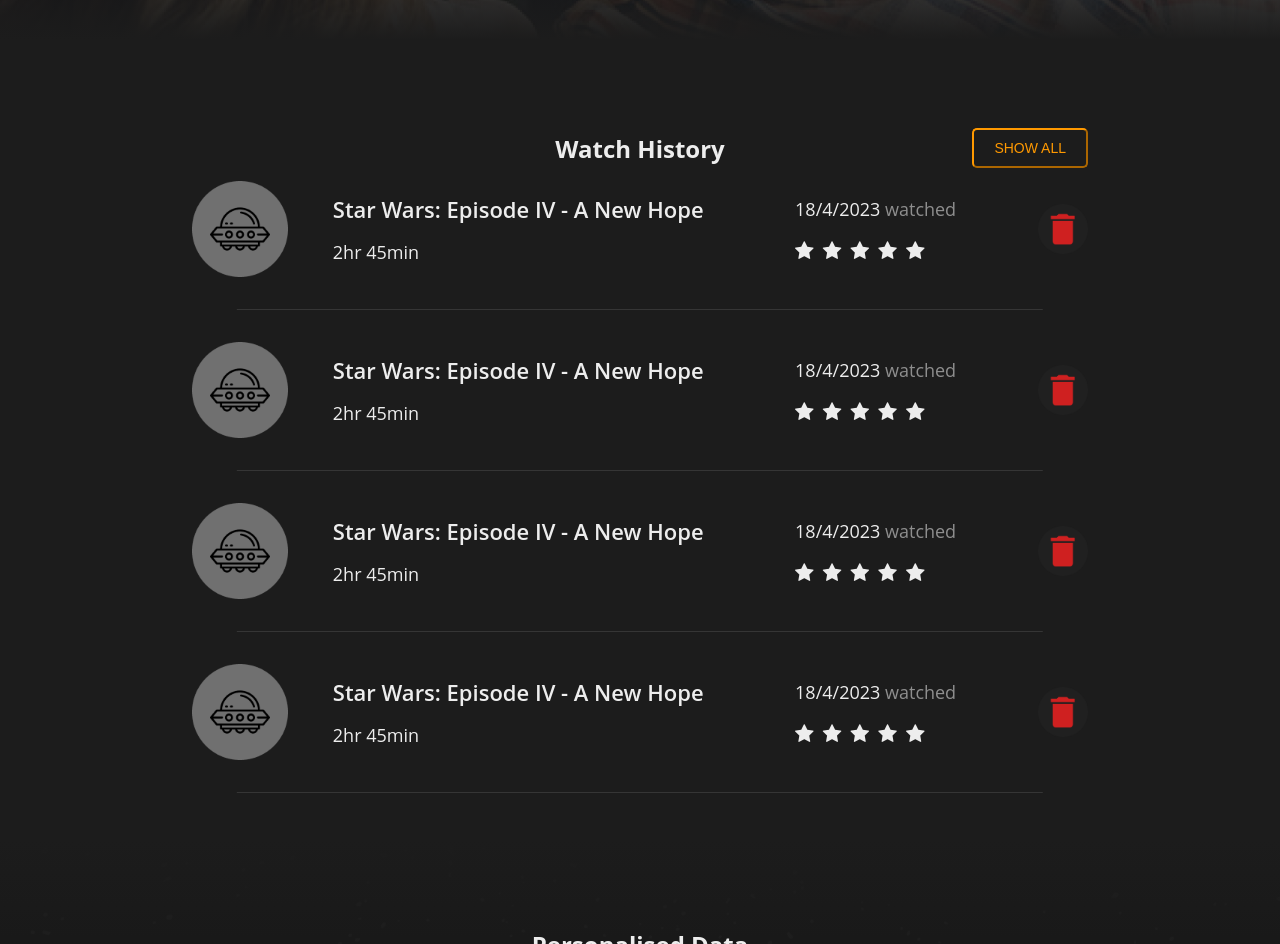
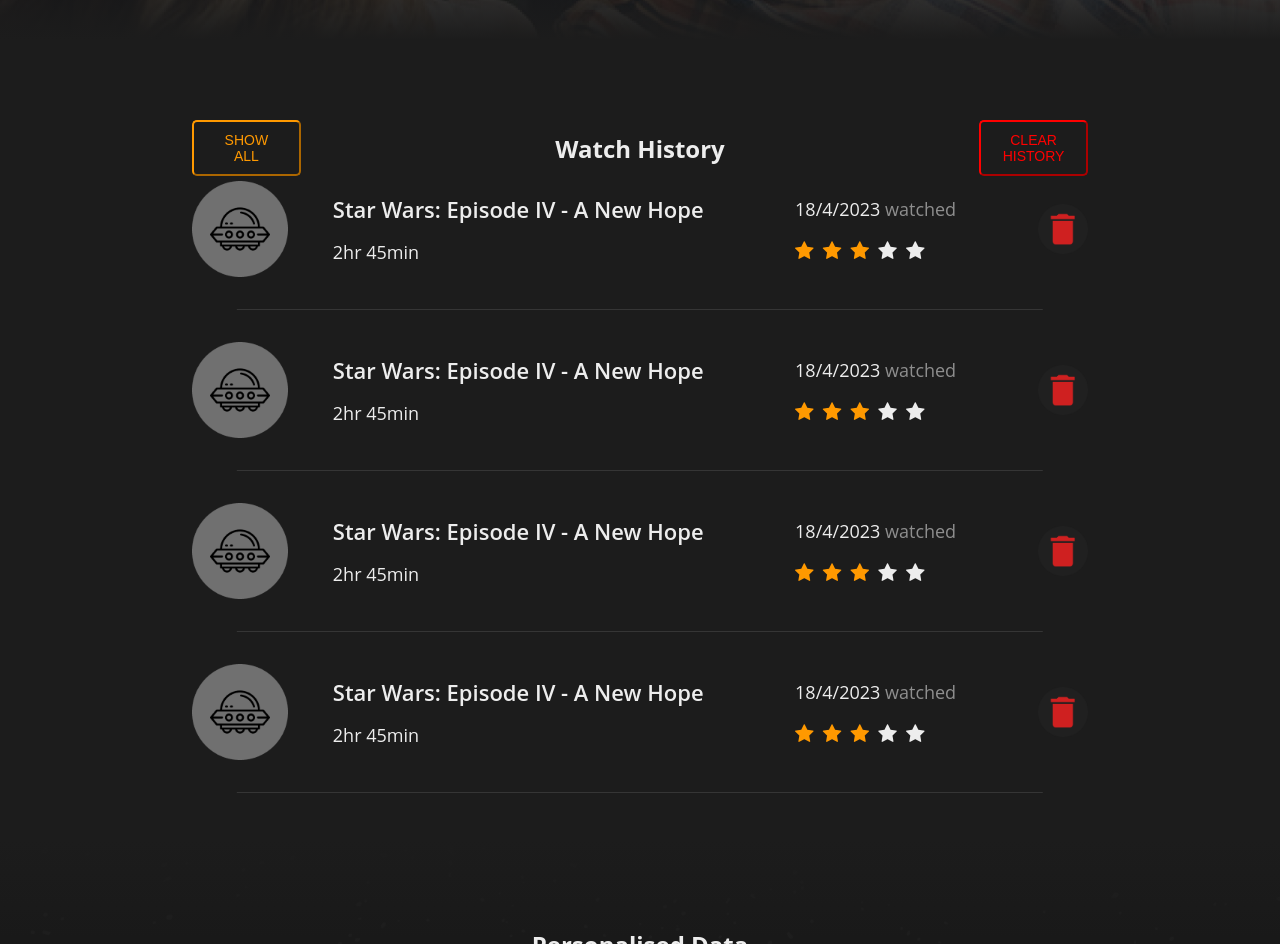
Before and after one commit to AnsonChewhl/DECO2017_A3_hche2187, a website: page public/index.html in a window 1280 px wide. Shown: the part 1480-2424 px from the top of the page. Drawn offline with Linux system fonts and the light colour scheme.

Commit message:
added a clear history button with a confirmation panel

```diff
--- a/public/index.html
+++ b/public/index.html
@@ -125,6 +125,7 @@
 			<div id="history-header">
 				<h2> Watch History </h2>
 				<button id="show-all-btn"> Show All </button>
+				<button id="clear-history-btn" onclick="clearHistory()"> Clear History </button>
 			</div>
 
 			<section id="history-lst">
--- a/public/script.js
+++ b/public/script.js
@@ -94,3 +94,9 @@
     uuid += randomValues.slice(10).join('');
     return uuid;
 }
+
+function clearHistory() {
+    // Confirmation panel for destructive action https://www.codexworld.com/how-to/show-delete-confirmation-message-dialog-javascript/
+    var confirmation = confirm("Are you sure to clear ALL the history?");
+    if(confirmation){localStorage.removeItem('movieLst');}
+}
--- a/public/style.css
+++ b/public/style.css
@@ -498,9 +498,9 @@
     transform: translate(-50%, 0%);
 }
 
-#show-all-btn {
+#history-header > button {
     position: absolute;
-    right: 15%;
+    width: 8.5vw;
 
     padding: 10px 20px;
     font-size: 14px;
@@ -509,9 +509,19 @@
     transition: .5s;
 
     background-color: transparent;
+    border-radius: 5px;
+}
+
+#show-all-btn {
+    left: 15%;
     color: #FF9900;
-    border-radius: 5px;
     border-color: #FF9900;
+}
+
+#clear-history-btn {
+    right: 15%;
+    color: #ff0000;
+    border-color: #ff0000;
 }
 
 #history-lst {
@@ -564,7 +574,7 @@
 	padding-right: 5px;
 }
 
-#movie-rating-checked {
+.rating-checked {
 	color: #FF9900;
 }
 
```
